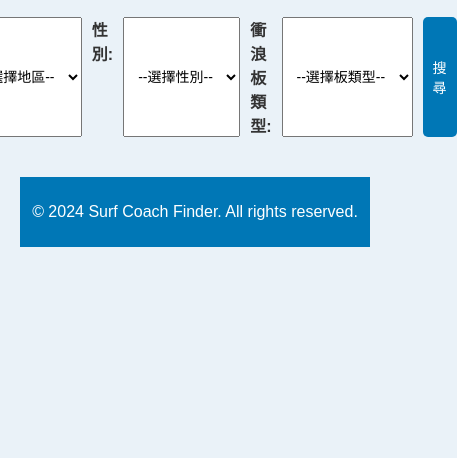
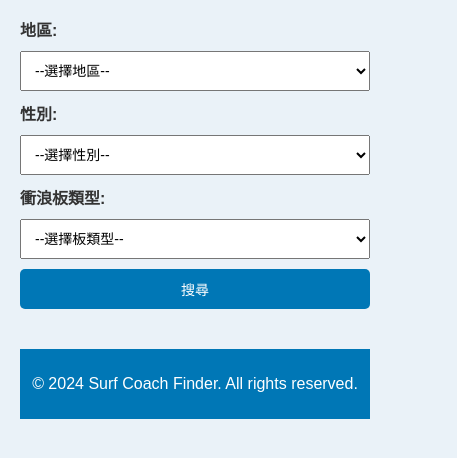
Before and after one commit to brutalsurfcam/taiwansurfcoach_sorting, a plain HTML site: page index.html in a window 390 px wide. Shown: the part 242-700 px from the top of the page, 457 px wide, since content can reach past the window. Drawn offline with Linux system fonts and the light colour scheme.

Commit message:
Initial commit

```diff
--- a/index.html
+++ b/index.html
@@ -43,6 +43,7 @@
             justify-content: center;
             margin-bottom: 20px;
             gap: 10px;
+            flex-wrap: wrap; /* 允許欄位換行 */
         }
 
         label {
@@ -50,8 +51,11 @@
         }
 
         select, button {
-            padding: 5px 10px;
+            padding: 10px;
             font-size: 14px;
+            width: 150px; /* 預設寬度 */
+            max-width: 100%; /* 確保不會超出容器 */
+            box-sizing: border-box; /* 包含內邊距與邊框 */
         }
 
         button {
@@ -64,6 +68,18 @@
 
         button:hover {
             background-color: #005F87;
+        }
+
+        /* 手機樣式優化 */
+        @media (max-width: 768px) {
+            form {
+                flex-direction: column; /* 垂直排列欄位 */
+                align-items: stretch; /* 讓子項目填滿容器 */
+            }
+
+            select, button {
+                width: 100%; /* 欄位全寬 */
+            }
         }
 
         #coach-list {
```
